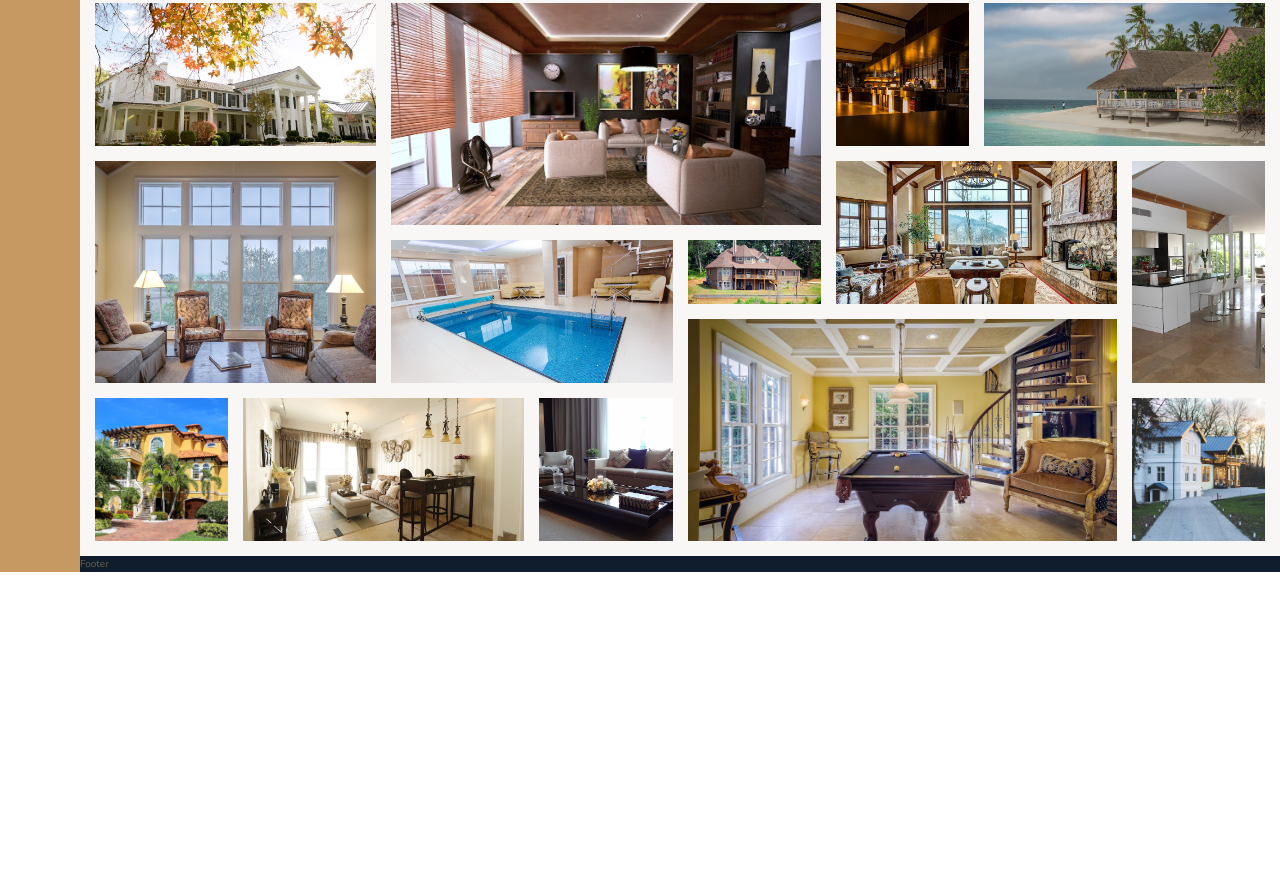
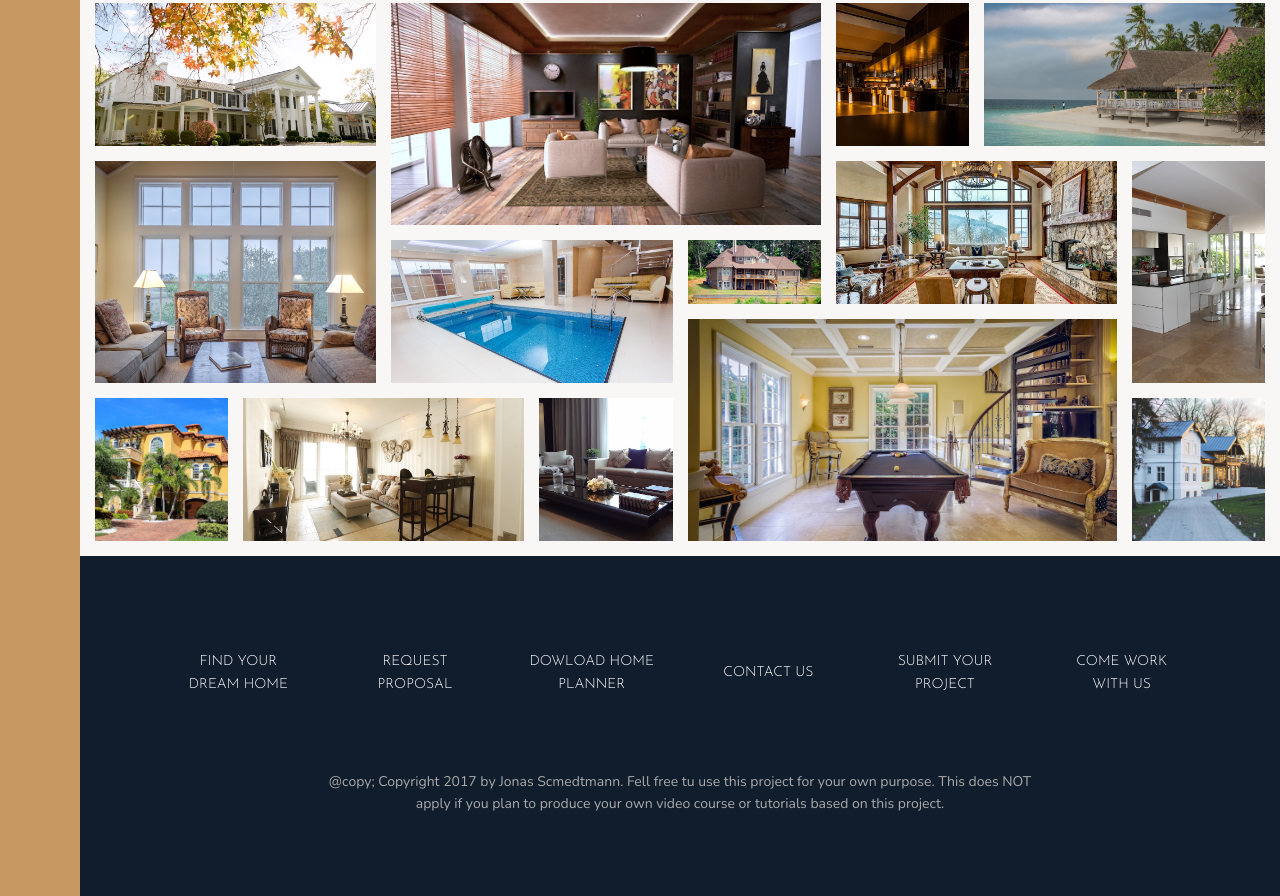
Before and after one commit to taneapoleacov/nexter, a website: page index.html in a window 1280 px wide. Shown: the part 3084-3980 px from the top of the page. Before the commit the page ends 3656 px from the top, so only its background shows below. Drawn offline with nearby package versions, Linux system fonts and the light colour scheme.

Commit message:
Footer was styled

```diff
--- a/index.html
+++ b/index.html
@@ -30,7 +30,8 @@
                     <use xlink:href="img/sprite.svg#icon-global"></use>
                 </svg>
                 <h4 class="heading-4 heading-4--dark">World's best luxury homes</h4>
-                <p class="feature__text">Lorem, ipsum dolor sit amet consectetur adipisicing elit. Tenetur distinctio necessitatibus pariatur voluptatibus.</p>
+                <p class="feature__text">Lorem, ipsum dolor sit amet consectetur adipisicing elit.
+                    Tenetur distinctio necessitatibus pariatur voluptatibus.</p>
             </div>
 
             <div class="feature">
@@ -38,7 +39,8 @@
                     <use xlink:href="img/sprite.svg#icon-trophy"></use>
                 </svg>
                 <h4 class="heading-4 heading-4--dark">Only the best property</h4>
-                <p class="feature__text">Voluptatum mollitia quae. Vero ipsum sapiente molestias accusamus rerum sed a eligendi aut quia.</p>
+                <p class="feature__text">Voluptatum mollitia quae. Vero ipsum sapiente molestias accusamus
+                    rerum sed a eligendi aut quia.</p>
             </div>
 
             <div class="feature">
@@ -46,7 +48,8 @@
                     <use xlink:href="img/sprite.svg#icon-map-pin"></use>
                 </svg>
                 <h4 class="heading-4 heading-4--dark">All homes in top locations</h4>
-                <p class="feature__text">Tenetur distinctio necessitatibus pariatur voluptatibus quidem consequatur harum.</p>
+                <p class="feature__text">Tenetur distinctio necessitatibus pariatur voluptatibus quidem
+                    consequatur harum.</p>
             </div>
 
             <div class="feature">
@@ -54,7 +57,8 @@
                     <use xlink:href="img/sprite.svg#icon-key"></use>
                 </svg>
                 <h4 class="heading-4 heading-4--dark">New home in one week</h4>
-                <p class="feature__text">Vero ipsum sapiente molestias accusamus rerum. Lorem, ipsum dolor sit amet consectetur adipisicing elit.</p>
+                <p class="feature__text">Vero ipsum sapiente molestias accusamus rerum. Lorem, ipsum dolor
+                    sit amet consectetur adipisicing elit.</p>
             </div>
 
             <div class="feature">
@@ -62,7 +66,8 @@
                     <use xlink:href="img/sprite.svg#icon-presentation"></use>
                 </svgprint()>
                 <h4 class="heading-4 heading-4--dark">Top 1% reltors</h4>
-                <p class="feature__text">Quidem consequatur harum, voluptatum mollitia quae. Tenetur distinctio necessitatibus pariatur voluptatibus.</p>
+                <p class="feature__text">Quidem consequatur harum, voluptatum mollitia quae. Tenetur
+                    distinctio necessitatibus pariatur voluptatibus.</p>
             </div>
 
             <div class="feature">
@@ -83,7 +88,8 @@
         <div class="story__content">
             <h3 class="heading-3 mb-sm">Happy Customers</h3>
             <h2 class="heading-2 heading-2--dark mb-md">&ldquo;The best decisions of our lives&rdquo;</h2>
-            <p class="story__text">Lorem, ipsum dolor sit amet consectetur adipisicing elit. Tenetur distinctio necessitatibus pariatur voluptatibus. Quidem consequatur harum volupta!</p>
+            <p class="story__text">Lorem, ipsum dolor sit amet consectetur adipisicing elit. Tenetur
+                distinctio necessitatibus pariatur voluptatibus. Quidem consequatur harum volupta!</p>
             <button class="btn">Find your own home</button>
         </div>
 
@@ -355,7 +361,18 @@
         </section>
 
         <footer class="footer">
-            Footer
+            <ul class="nav">
+                <li class="nav__item"><a href="#" class="nav__link">Find your dream home</a></li>
+                <li class="nav__item"><a href="#" class="nav__link">Request proposal</a></li>
+                <li class="nav__item"><a href="#" class="nav__link">Dowload home planner</a></li>
+                <li class="nav__item"><a href="#" class="nav__link">Contact us</a></li>
+                <li class="nav__item"><a href="#" class="nav__link">Submit your project</a></li>
+                <li class="nav__item"><a href="#" class="nav__link">Come work with us</a></li>
+            </ul>
+            <p class="copyright">
+                @copy; Copyright 2017 by Jonas Scmedtmann. Fell free tu use this project for your own purpose.
+                This does NOT apply if you plan to produce your own video course or tutorials based on this project.
+            </p>
         </footer>
     </body>
 </html>
--- a/sass/_footer.scss
+++ b/sass/_footer.scss
@@ -1,4 +1,44 @@
 .footer {
     background-color: $color-secondary;
     grid-column: full-start / full-end;
+    padding: 8rem;
 }
+
+.nav {
+    list-style: none;
+
+    display: grid;
+    grid-template-columns: repeat(auto-fit, minmax(14rem, 1fr));
+    grid-gap: 2rem;
+
+    align-items: center;
+
+    &__link:link,
+    &__link:visited {
+        font-size: 1.4rem;
+        color: #fff;
+        text-decoration: none;
+        font-family: $font-display;
+        text-transform: uppercase;
+        text-align: center;
+        padding: 1.5rem;
+        display: block;
+        transition: all .2s;
+    }
+
+    &__link:hover,
+    &__link:active {
+        background-color: rgba(#fff, .05);
+        transform: translateY(-3px);
+    }
+}
+
+.copyright {
+    font-size: 1.4rem;
+    color: $color-grey-light-2;
+    margin-top: 6rem;
+    margin-right: auto;
+    margin-left: auto;
+    text-align: center;
+    width: 70%;
+}
```
Also changed, not shown: css/style.css.
